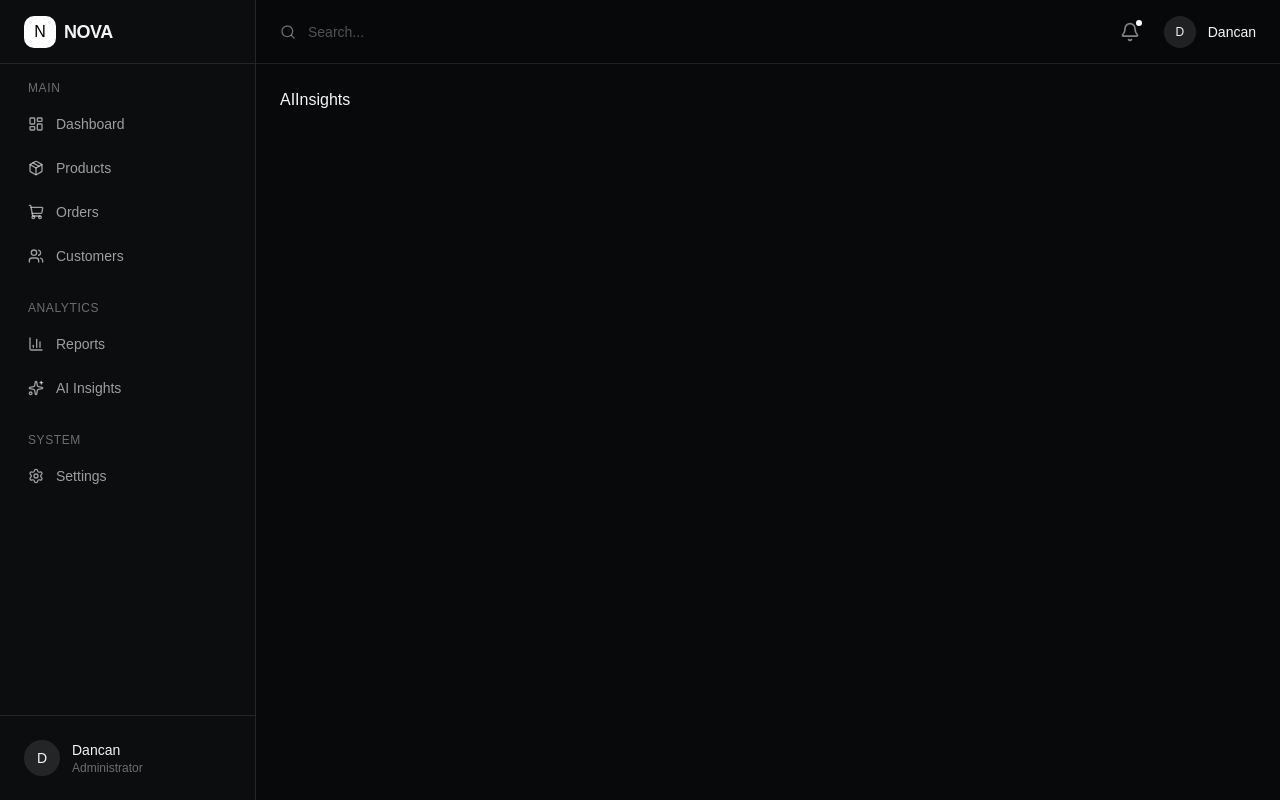
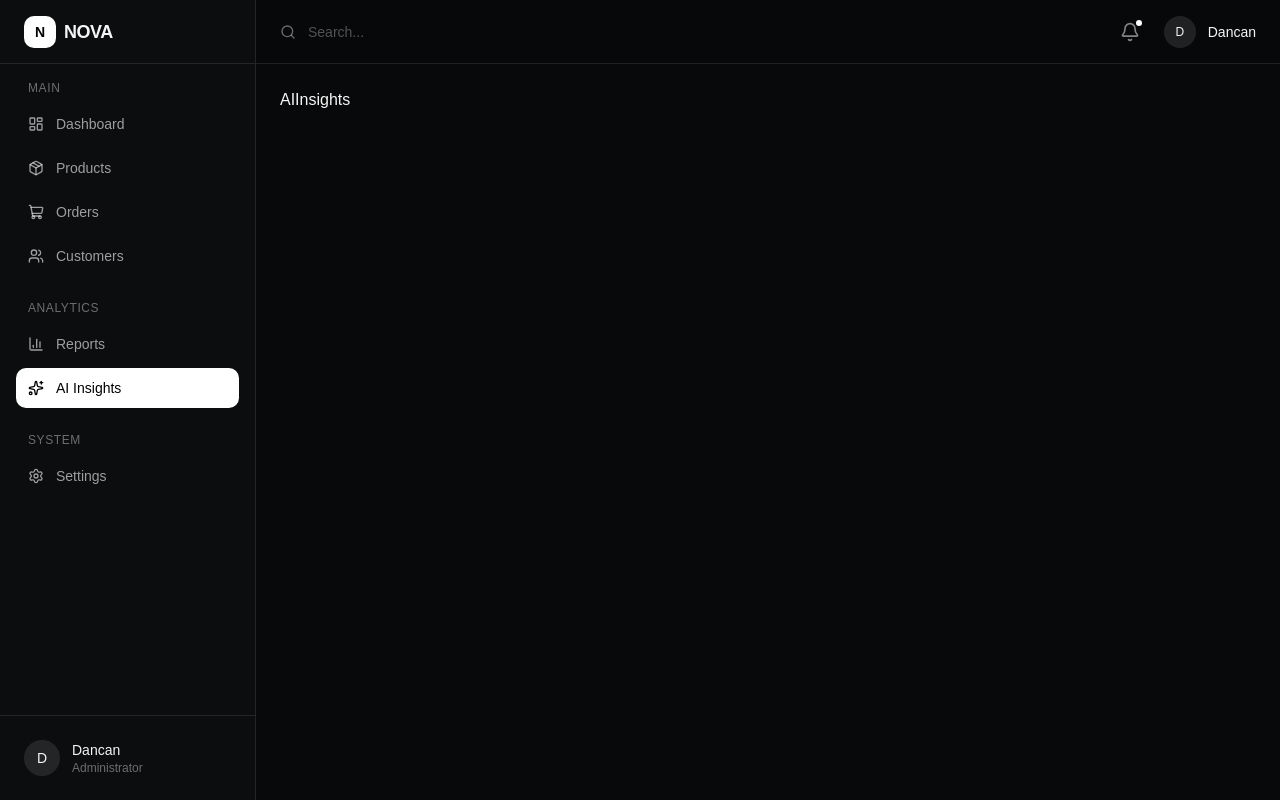
Before and after one commit to mikhayiyl/saas-dashboard-pro, a React (Vite) app: page /ai-insights in a window 1280 px wide. Built offline with nearby package versions, Linux system fonts and the light colour scheme.

Commit message:
Complete responsive app shell

```diff
--- a/src/components/layout/AppLayout.tsx
+++ b/src/components/layout/AppLayout.tsx
@@ -1,16 +1,19 @@
+import { useState } from "react";
 import { Outlet } from "react-router-dom";
 import Sidebar from "./Sidebar";
 import Navbar from "./Navbar";
 
 function AppLayout() {
+  const [sidebarOpen, setSidebarOpen] = useState(false);
+
   return (
     <div className="min-h-screen bg-[#08090A] text-[#F5F5F5]">
-      <Sidebar />
+      <Sidebar open={sidebarOpen} onClose={() => setSidebarOpen(false)} />
 
-      <div className="ml-64">
-        <Navbar />
+      <div className="md:ml-64">
+        <Navbar onMenuClick={() => setSidebarOpen(true)} />
 
-        <main className="p-6">
+        <main className="p-4 sm:p-6">
           <Outlet />
         </main>
       </div>
--- a/src/components/layout/Navbar.tsx
+++ b/src/components/layout/Navbar.tsx
@@ -1,16 +1,26 @@
-import { Bell, Search } from "lucide-react";
+import { Bell, Menu, Search } from "lucide-react";
 
-function Navbar() {
+type NavbarProps = {
+  onMenuClick: () => void;
+};
+
+function Navbar({ onMenuClick }: NavbarProps) {
   return (
     <header className="sticky top-0 z-10 flex h-16 items-center justify-between border-b border-white/10 bg-[#08090A]/80 px-6 backdrop-blur">
+      <button
+        onClick={onMenuClick}
+        className="rounded-lg p-2 text-white/60 transition hover:bg-white/5 hover:text-white md:hidden"
+        aria-label="Open navigation"
+      >
+        <Menu className="size-5" />
+      </button>
       {/* Search */}
       <div className="flex items-center gap-3 text-white/40">
         <Search className="size-4" />
-
         <input
           type="text"
           placeholder="Search..."
-          className="w-64 bg-transparent text-sm text-white outline-none placeholder:text-white/30"
+          className="w-40 sm:w-64 bg-transparent text-sm text-white outline-none placeholder:text-white/30"
         />
       </div>
 
--- a/src/components/layout/Sidebar.tsx
+++ b/src/components/layout/Sidebar.tsx
@@ -1,12 +1,18 @@
 import {
+  BarChart3,
   LayoutDashboard,
   Package,
+  Settings,
   ShoppingCart,
+  Sparkles,
   Users,
-  BarChart3,
-  Sparkles,
-  Settings,
 } from "lucide-react";
+import { NavLink } from "react-router-dom";
+
+type SidebarProps = {
+  open: boolean;
+  onClose: () => void;
+};
 
 const mainNavigation = [
   {
@@ -44,14 +50,31 @@ const analyticsNavigation = [
   },
 ];
 
-function Sidebar() {
+function Sidebar({ open, onClose }: SidebarProps) {
   return (
-    <aside className="fixed inset-y-0 left-0 w-64 border-r border-white/10 bg-[#0C0D0F]">
+    <>
+      {/* Mobile overlay */}
+      {open && (
+        <div
+          className="fixed inset-0 z-40 bg-black/60 md:hidden"
+          onClick={onClose}
+          aria-hidden="true"
+        />
+      )}
+
+      {/* sidebar */}
+      <aside
+        className={[
+          "fixed inset-y-0 left-0 z-50 w-64 border-r border-white/10 bg-[#0C0D0F] transition-transform duration-200",
+          open ? "translate-x-0" : "-translate-x-full",
+          "md:translate-x-0",
+        ].join(" ")}
+      >
         <div className="flex h-full flex-col">
           {/* Logo */}
           <div className="flex h-16 items-center border-b border-white/10 px-6">
             <div className="flex items-center gap-2">
-            <div className="flex size-8 items-center justify-center rounded-lg bg-white text-black">
+              <div className="flex size-8 items-center justify-center rounded-lg bg-white text-sm font-bold text-black">
                 N
               </div>
 
@@ -61,65 +84,20 @@ function Sidebar() {
 
           {/* Navigation */}
           <nav className="flex-1 space-y-6 p-4">
-          <div>
-            <p className="mb-2 px-3 text-xs font-medium uppercase tracking-wider text-white/40">
-              Main
-            </p>
+            <NavigationSection title="Main" items={mainNavigation} />
 
-            <div className="space-y-1">
-              {mainNavigation.map((item) => {
-                const Icon = item.icon;
+            <NavigationSection title="Analytics" items={analyticsNavigation} />
 
-                return (
-                  <a
-                    key={item.name}
-                    href={item.path}
-                    className="flex items-center gap-3 rounded-lg px-3 py-2.5 text-sm text-white/60 transition hover:bg-white/5 hover:text-white"
-                  >
-                    <Icon className="size-4" />
-                    {item.name}
-                  </a>
-                );
-              })}
-            </div>
-          </div>
-
-          <div>
-            <p className="mb-2 px-3 text-xs font-medium uppercase tracking-wider text-white/40">
-              Analytics
-            </p>
-
-            <div className="space-y-1">
-              {analyticsNavigation.map((item) => {
-                const Icon = item.icon;
-
-                return (
-                  <a
-                    key={item.name}
-                    href={item.path}
-                    className="flex items-center gap-3 rounded-lg px-3 py-2.5 text-sm text-white/60 transition hover:bg-white/5 hover:text-white"
-                  >
-                    <Icon className="size-4" />
-                    {item.name}
-                  </a>
-                );
-              })}
-            </div>
-          </div>
-
-          <div>
-            <p className="mb-2 px-3 text-xs font-medium uppercase tracking-wider text-white/40">
-              System
-            </p>
-
-            <a
-              href="/settings"
-              className="flex items-center gap-3 rounded-lg px-3 py-2.5 text-sm text-white/60 transition hover:bg-white/5 hover:text-white"
-            >
-              <Settings className="size-4" />
-              Settings
-            </a>
-          </div>
+            <NavigationSection
+              title="System"
+              items={[
+                {
+                  name: "Settings",
+                  icon: Settings,
+                  path: "/settings",
+                },
+              ]}
+            />
           </nav>
 
           {/* User */}
@@ -131,12 +109,59 @@ function Sidebar() {
 
               <div className="min-w-0">
                 <p className="truncate text-sm font-medium">Dancan</p>
+
                 <p className="truncate text-xs text-white/40">Administrator</p>
               </div>
             </div>
           </div>
         </div>
       </aside>
+    </>
+  );
+}
+
+type NavigationItem = {
+  name: string;
+  icon: React.ComponentType<{ className?: string }>;
+  path: string;
+};
+
+type NavigationSectionProps = {
+  title: string;
+  items: NavigationItem[];
+};
+
+function NavigationSection({ title, items }: NavigationSectionProps) {
+  return (
+    <div>
+      <p className="mb-2 px-3 text-xs font-medium uppercase tracking-wider text-white/40">
+        {title}
+      </p>
+
+      <div className="space-y-1">
+        {items.map((item) => {
+          const Icon = item.icon;
+
+          return (
+            <NavLink
+              key={item.name}
+              to={item.path}
+              className={({ isActive }) =>
+                [
+                  "flex items-center gap-3 rounded-lg px-3 py-2.5 text-sm transition",
+                  isActive
+                    ? "bg-white text-black"
+                    : "text-white/60 hover:bg-white/5 hover:text-white",
+                ].join(" ")
+              }
+            >
+              <Icon className="size-4" />
+              {item.name}
+            </NavLink>
+          );
+        })}
+      </div>
+    </div>
   );
 }
 
--- a/vite.config.ts
+++ b/vite.config.ts
@@ -1,14 +1,13 @@
-import path from "path";
+import { fileURLToPath, URL } from "node:url";
 import { defineConfig } from "vite";
 import react from "@vitejs/plugin-react";
 import tailwindcss from "@tailwindcss/vite";
 
-// https://vite.dev/config/
 export default defineConfig({
   plugins: [react(), tailwindcss()],
   resolve: {
     alias: {
-      "@": path.resolve(__dirname, "./src"),
+      "@": fileURLToPath(new URL("./src", import.meta.url)),
     },
   },
 });
```
Lines whose indentation alone changed are shown as unchanged.
